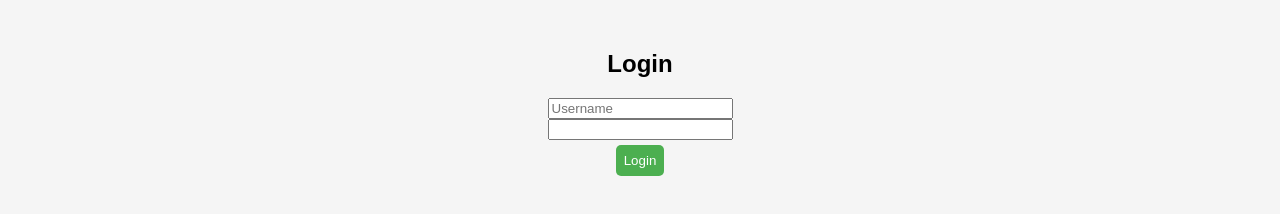
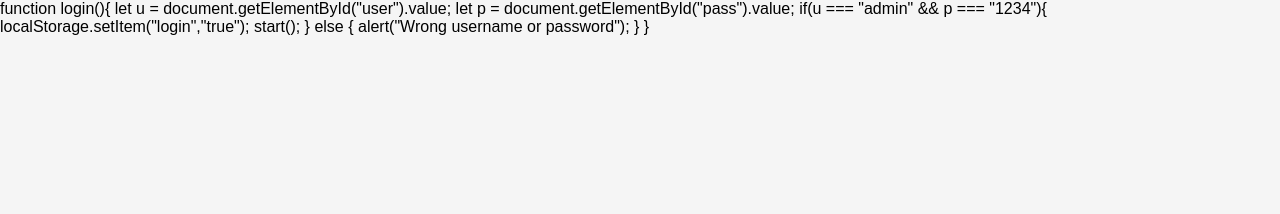
Before and after one commit to pavitrabhargav/Myreadingzone, a plain HTML site: page index.html in a window 1280 px wide. Drawn offline with Linux system fonts and the light colour scheme.

Commit message:
Implement login function for user authentication
Added login function to handle user authentication.

```diff
--- a/index.html
+++ b/index.html
@@ -51,12 +51,17 @@ border-radius:5px;
 <body>
 
 <!-- LOGIN -->
-<div id="login">
-<h2>Login</h2>
-<input id="user" placeholder="Username"><br>
-<input id="pass" type="password"><br>
-<button onclick="login()">Login</button>
-</div>
+function login(){
+  let u = document.getElementById("user").value;
+  let p = document.getElementById("pass").value;
+
+  if(u === "admin" && p === "1234"){
+    localStorage.setItem("login","true");
+    start();
+  } else {
+    alert("Wrong username or password");
+  }
+}
 
 <!-- APP -->
 <div id="app" style="display:none;">
```
